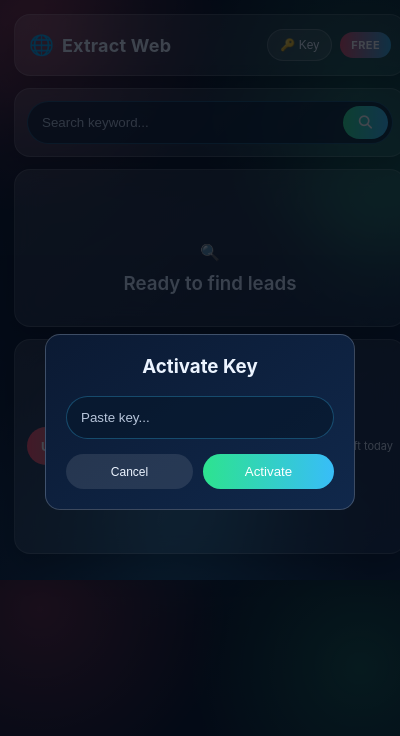
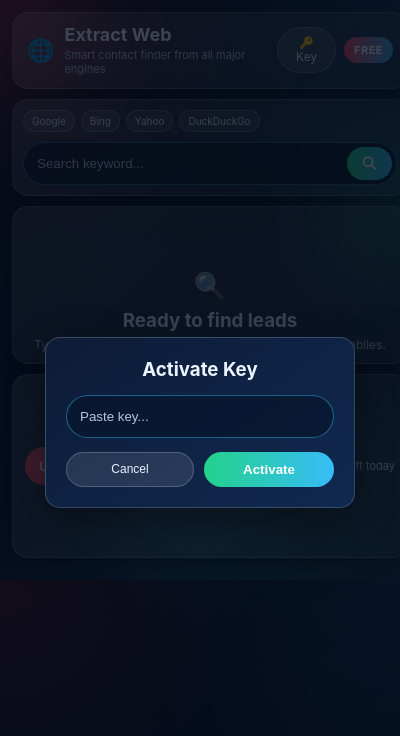
Before and after one commit to HarshVardhanSolanki/Extract-Whole-Web, a browser extension: page popup.html in a window 400 px wide. Both pictures are taken after a click on the button "🔑 Key". Shown: the top 736 px of the page. Drawn offline with Linux system fonts and the light colour scheme.

Commit message:
Create polished modern popup UI with multicolor gradient theme

```diff
--- a/popup.html
+++ b/popup.html
@@ -15,7 +15,10 @@
         <header class="header glass-card">
             <div class="brand-wrap">
                 <span class="brand-icon">🌐</span>
-                <h1>Extract Web</h1>
+                <div>
+                    <h1>Extract Web</h1>
+                    <p class="subtitle">Smart contact finder from all major engines</p>
+                </div>
             </div>
             <div class="header-actions">
                 <button id="key-icon-btn" class="ghost-btn">🔑 Key</button>
@@ -24,9 +27,15 @@
         </header>
 
         <section class="search-area glass-card">
+            <div class="chips-row">
+                <span class="chip">Google</span>
+                <span class="chip">Bing</span>
+                <span class="chip">Yahoo</span>
+                <span class="chip">DuckDuckGo</span>
+            </div>
             <div class="search-wrap">
                 <input id="keyword-input" type="text" placeholder="Search keyword...">
-                <button id="search-btn" class="btn-primary"><i class="fa-solid fa-magnifying-glass"></i></button>
+                <button id="search-btn" class="btn-primary" aria-label="Search"><i class="fa-solid fa-magnifying-glass"></i></button>
                 <button id="stop-btn" class="btn-stop" style="display:none;"><i class="fa-solid fa-stop"></i> Stop</button>
             </div>
         </section>
@@ -34,7 +43,11 @@
         <div id="status-bar" style="display:none;">Searching... (Goal: 100 Contacts)</div>
 
         <main id="results-container" class="glass-card">
-            <div id="empty-state">🔍<h3>Ready to find leads</h3></div>
+            <div id="empty-state">
+                <div class="empty-icon">🔍</div>
+                <h3>Ready to find leads</h3>
+                <p>Type a keyword and start extracting verified emails & mobiles.</p>
+            </div>
 
             <div id="table-wrapper" style="display:none;">
                 <div class="results-topbar">
--- a/styles.css
+++ b/styles.css
@@ -1,223 +1,226 @@
 :root {
-    --navy: #07142a;
-    --navy-soft: #0d2342;
-    --green: #2de38f;
+    --navy-1: #050d1e;
+    --navy-2: #0a1b35;
+    --navy-3: #132b4f;
     --red: #ff4d6d;
+    --green: #23d18b;
     --blue: #38bdf8;
     --text: #ecf4ff;
-    --muted: #b7c5da;
+    --muted: #b5c5df;
 }
 
 * { box-sizing: border-box; }
 
 body {
-    font-family: 'Inter', 'Segoe UI', sans-serif;
-    background: radial-gradient(circle at 10% 5%, rgba(255, 77, 109, 0.35), transparent 28%),
-                radial-gradient(circle at 90% 15%, rgba(45, 227, 143, 0.3), transparent 28%),
-                radial-gradient(circle at 40% 95%, rgba(56, 189, 248, 0.25), transparent 35%),
-                linear-gradient(155deg, #040b19 0%, var(--navy) 45%, var(--navy-soft) 100%);
-    color: var(--text);
+    margin: 0;
     width: 420px;
     height: 580px;
-    margin: 0;
     overflow: hidden;
+    font-family: 'Inter', 'Segoe UI', sans-serif;
+    color: var(--text);
+    background:
+        radial-gradient(circle at 0% 0%, rgba(255, 77, 109, .25) 0, transparent 35%),
+        radial-gradient(circle at 100% 0%, rgba(56, 189, 248, .22) 0, transparent 38%),
+        radial-gradient(circle at 70% 100%, rgba(35, 209, 139, .2) 0, transparent 45%),
+        linear-gradient(155deg, var(--navy-1), var(--navy-2) 46%, var(--navy-3));
 }
 
 .app-shell {
     position: relative;
     height: 100%;
-    padding: 14px;
+    padding: 12px;
     display: grid;
     grid-template-rows: auto auto auto 1fr auto;
-    gap: 12px;
+    gap: 10px;
 }
 
 .bg-orb {
     position: absolute;
-    border-radius: 9999px;
-    filter: blur(45px);
+    border-radius: 999px;
+    filter: blur(46px);
+    opacity: .35;
     pointer-events: none;
-    opacity: 0.35;
 }
 
-.orb-red { background: var(--red); width: 120px; height: 120px; top: -40px; left: -35px; }
-.orb-green { background: var(--green); width: 140px; height: 140px; right: -35px; top: 130px; }
-.orb-blue { background: var(--blue); width: 120px; height: 120px; left: 130px; bottom: 25px; }
+.orb-red { width: 120px; height: 120px; background: var(--red); left: -40px; top: -35px; }
+.orb-green { width: 140px; height: 140px; background: var(--green); right: -45px; top: 145px; }
+.orb-blue { width: 130px; height: 130px; background: var(--blue); left: 120px; bottom: 22px; }
 
 .glass-card {
-    position: relative;
-    background: linear-gradient(135deg, rgba(255,255,255,0.14), rgba(255,255,255,0.06));
-    border: 1px solid rgba(255,255,255,0.16);
+    background: linear-gradient(135deg, rgba(255,255,255,.16), rgba(255,255,255,.06));
+    border: 1px solid rgba(255,255,255,.17);
     border-radius: 16px;
     backdrop-filter: blur(12px);
-    box-shadow: 0 10px 30px rgba(0, 0, 0, 0.35);
+    box-shadow: 0 10px 28px rgba(0,0,0,.35);
+    position: relative;
 }
 
 .header {
-    padding: 14px;
     display: flex;
     justify-content: space-between;
     align-items: center;
+    padding: 12px 14px;
 }
 
-.brand-wrap { display: flex; align-items: center; gap: 8px; }
-.brand-wrap h1 { margin: 0; font-size: 18px; letter-spacing: 0.2px; }
-.brand-icon { font-size: 20px; }
+.brand-wrap { display: flex; align-items: center; gap: 10px; }
+.brand-icon { font-size: 22px; }
+
+.brand-wrap h1 { margin: 0; font-size: 18px; line-height: 1.1; }
+.subtitle { margin: 3px 0 0; color: var(--muted); font-size: 11px; }
+
 .header-actions { display: flex; align-items: center; gap: 8px; }
 
 .badge {
     border-radius: 999px;
-    padding: 6px 11px;
-    background: linear-gradient(90deg, rgba(255,77,109,0.85), rgba(56,189,248,0.85));
-    color: #ffffff;
+    padding: 6px 10px;
     font-size: 11px;
     font-weight: 700;
-    letter-spacing: 0.4px;
+    letter-spacing: .5px;
+    color: white;
+    background: linear-gradient(95deg, rgba(255,77,109,.95), rgba(56,189,248,.95));
 }
 
-.search-area { padding: 12px; }
+.search-area { padding: 10px; }
+.chips-row { display: flex; flex-wrap: wrap; gap: 6px; margin-bottom: 10px; }
+.chip {
+    font-size: 10px;
+    color: #d5e8ff;
+    border: 1px solid rgba(255,255,255,.2);
+    border-radius: 999px;
+    padding: 4px 8px;
+    background: rgba(255,255,255,.09);
+}
+
 .search-wrap { position: relative; }
-
 input {
     width: 100%;
-    padding: 13px 102px 13px 14px;
-    border-radius: 9999px;
-    background: rgba(8, 24, 45, 0.72);
-    border: 1px solid rgba(56, 189, 248, 0.3);
+    border-radius: 999px;
+    border: 1px solid rgba(56,189,248,.45);
+    background: rgba(7, 21, 43, .72);
     color: #fff;
+    padding: 13px 105px 13px 13px;
     outline: none;
 }
 
 input::placeholder { color: var(--muted); }
-input:focus { border-color: rgba(45, 227, 143, 0.75); box-shadow: 0 0 0 2px rgba(45, 227, 143, 0.2); }
+input:focus {
+    border-color: rgba(35,209,139,.9);
+    box-shadow: 0 0 0 2px rgba(35,209,139,.25);
+}
+
+button {
+    border: none;
+    cursor: pointer;
+    transition: transform .15s ease, opacity .2s ease;
+}
+
+button:hover { transform: translateY(-1px); }
 
 .btn-primary,
-.btn-stop,
-.ghost-btn,
-#footer-upgrade-btn,
-#maybe-later-btn,
-#cancel-key-btn,
-#activate-key-btn {
-    border: none;
-    cursor: pointer;
-    border-radius: 9999px;
-    transition: transform .15s ease, opacity .2s ease, box-shadow .2s ease;
+.btn-stop {
+    position: absolute;
+    top: 5px;
+    right: 5px;
+    border-radius: 999px;
+    color: #fff;
+    font-weight: 700;
+    padding: 9px 16px;
 }
 
-.btn-primary:hover,
-.btn-stop:hover,
-.ghost-btn:hover,
-#footer-upgrade-btn:hover,
-#maybe-later-btn:hover,
-#cancel-key-btn:hover,
-#activate-key-btn:hover { transform: translateY(-1px); }
-
-.btn-primary {
-    position: absolute;
-    right: 5px;
-    top: 5px;
-    padding: 9px 16px;
-    color: #fff;
-    background: linear-gradient(90deg, #2de38f, #38bdf8);
-}
-
-.btn-stop {
-    position: absolute;
-    right: 5px;
-    top: 5px;
-    padding: 9px 16px;
-    color: #fff;
-    font-weight: 700;
-    background: linear-gradient(90deg, #ff4d6d, #ff6b6b);
-}
+.btn-primary { background: linear-gradient(90deg, var(--green), var(--blue)); }
+.btn-stop { background: linear-gradient(90deg, var(--red), #ff7a7a); }
 
 .ghost-btn {
-    background: rgba(255,255,255,0.1);
+    border-radius: 999px;
+    background: rgba(255,255,255,.1);
+    border: 1px solid rgba(255,255,255,.2);
     color: var(--text);
-    border: 1px solid rgba(255,255,255,0.2);
     padding: 8px 12px;
     font-size: 12px;
 }
 
 #status-bar {
+    font-size: 12px;
+    font-weight: 700;
     text-align: center;
-    color: #a5ffd5;
-    font-size: 12px;
+    color: #aaf9d5;
+    border-radius: 12px;
+    border: 1px solid rgba(35,209,139,.45);
+    background: rgba(35,209,139,.12);
     padding: 6px;
-    border-radius: 12px;
-    border: 1px solid rgba(45, 227, 143, 0.4);
-    background: rgba(45, 227, 143, 0.1);
-    font-weight: 700;
 }
 
 #results-container {
+    padding: 11px;
     overflow-y: auto;
-    padding: 12px;
 }
 
-#results-container::-webkit-scrollbar { width: 8px; }
-#results-container::-webkit-scrollbar-thumb { background: rgba(255,255,255,0.25); border-radius: 8px; }
+#results-container::-webkit-scrollbar { width: 7px; }
+#results-container::-webkit-scrollbar-thumb { border-radius: 7px; background: rgba(255,255,255,.22); }
 
 #empty-state {
     text-align: center;
-    padding-top: 60px;
-    color: #dbe9ff;
+    padding-top: 52px;
+    color: #dbe8ff;
 }
 
-#empty-state h3 { margin-top: 10px; font-weight: 600; }
+.empty-icon { font-size: 26px; }
+#empty-state h3 { margin: 8px 0 5px; }
+#empty-state p { margin: 0; font-size: 12px; color: var(--muted); }
 
 .results-topbar {
     display: flex;
     justify-content: space-between;
     align-items: center;
-    margin-bottom: 10px;
+    margin-bottom: 9px;
 }
 
-.results-topbar h2 { margin: 0; font-size: 16px; }
+.results-topbar h2 { margin: 0; font-size: 15px; }
 
 table {
     width: 100%;
     border-collapse: separate;
     border-spacing: 0;
-    font-size: 11px;
     overflow: hidden;
     border-radius: 12px;
-    background: rgba(7, 20, 42, 0.62);
+    background: rgba(7, 20, 43, .66);
+    font-size: 11px;
 }
 
 th, td {
+    padding: 10px;
     text-align: left;
-    padding: 10px;
-    border-bottom: 1px solid rgba(255,255,255,0.08);
+    border-bottom: 1px solid rgba(255,255,255,.09);
 }
 
 th {
-    background: linear-gradient(90deg, rgba(255,77,109,0.22), rgba(56,189,248,0.2));
     color: #fff;
+    background: linear-gradient(95deg, rgba(255,77,109,.24), rgba(56,189,248,.2));
 }
 
-a { color: #79f9c2; }
+a { color: #80fdd4; }
 
 .footer {
-    padding: 10px 12px;
     display: flex;
     justify-content: space-between;
     align-items: center;
     gap: 10px;
+    padding: 10px 12px;
 }
 
 #footer-upgrade-btn {
-    color: #fff;
+    border-radius: 999px;
+    color: white;
     font-weight: 700;
     padding: 10px 14px;
-    background: linear-gradient(90deg, #ff4d6d, #2de38f, #38bdf8);
-    background-size: 200% 200%;
-    animation: pulseGradient 4s ease infinite;
+    background: linear-gradient(90deg, var(--red), var(--green), var(--blue));
+    background-size: 220% 220%;
+    animation: hueShift 4.2s ease infinite;
 }
 
-#usage-info { font-size: 11px; color: #d3def1; }
+#usage-info { font-size: 11px; color: #d5e3f8; }
 
-@keyframes pulseGradient {
+@keyframes hueShift {
     0% { background-position: 0% 50%; }
     50% { background-position: 100% 50%; }
     100% { background-position: 0% 50%; }
@@ -227,46 +230,42 @@
     display: none;
     position: fixed;
     inset: 0;
-    background: rgba(3, 8, 18, 0.75);
+    z-index: 100;
+    background: rgba(3, 9, 20, .75);
     align-items: center;
     justify-content: center;
-    z-index: 100;
 }
 
 .modal-content {
-    background: linear-gradient(145deg, #0b1a33, #10284b);
+    width: 310px;
+    border-radius: 15px;
+    border: 1px solid rgba(255,255,255,.18);
+    background: linear-gradient(145deg, #0d1c37, #102950);
+    text-align: center;
     padding: 20px;
-    border-radius: 15px;
-    border: 1px solid rgba(255,255,255,0.2);
-    width: 310px;
-    text-align: center;
+    box-shadow: 0 14px 38px rgba(0,0,0,.4);
 }
 
-.modal-content h3 { margin-top: 0; }
-
-.modal-actions {
-    display: flex;
-    gap: 10px;
-    margin-top: 15px;
-}
-
+.modal-content h3 { margin: 0 0 14px; }
+.modal-actions { margin-top: 14px; display: flex; gap: 10px; }
 .modal-actions button { flex: 1; }
-
-.plan-card {
-    border: 1px solid rgba(255,255,255,0.2);
-    padding: 15px;
-    margin-top: 10px;
-    border-radius: 10px;
-    cursor: pointer;
-    background: linear-gradient(135deg, rgba(255,77,109,0.15), rgba(45,227,143,0.12), rgba(56,189,248,0.12));
-    text-align: left;
-}
-
-.plan-card:hover { border-color: rgba(45, 227, 143, 0.75); }
 
 #activate-key-btn {
     position: static;
-    background: linear-gradient(90deg, #2de38f, #38bdf8);
+    border-radius: 999px;
+    background: linear-gradient(90deg, var(--green), var(--blue));
     color: #fff;
     padding: 10px 14px;
 }
+
+.plan-card {
+    margin-top: 10px;
+    border-radius: 10px;
+    border: 1px solid rgba(255,255,255,.2);
+    padding: 14px;
+    cursor: pointer;
+    text-align: left;
+    background: linear-gradient(130deg, rgba(255,77,109,.16), rgba(35,209,139,.12), rgba(56,189,248,.12));
+}
+
+.plan-card:hover { border-color: rgba(35,209,139,.85); }
```
